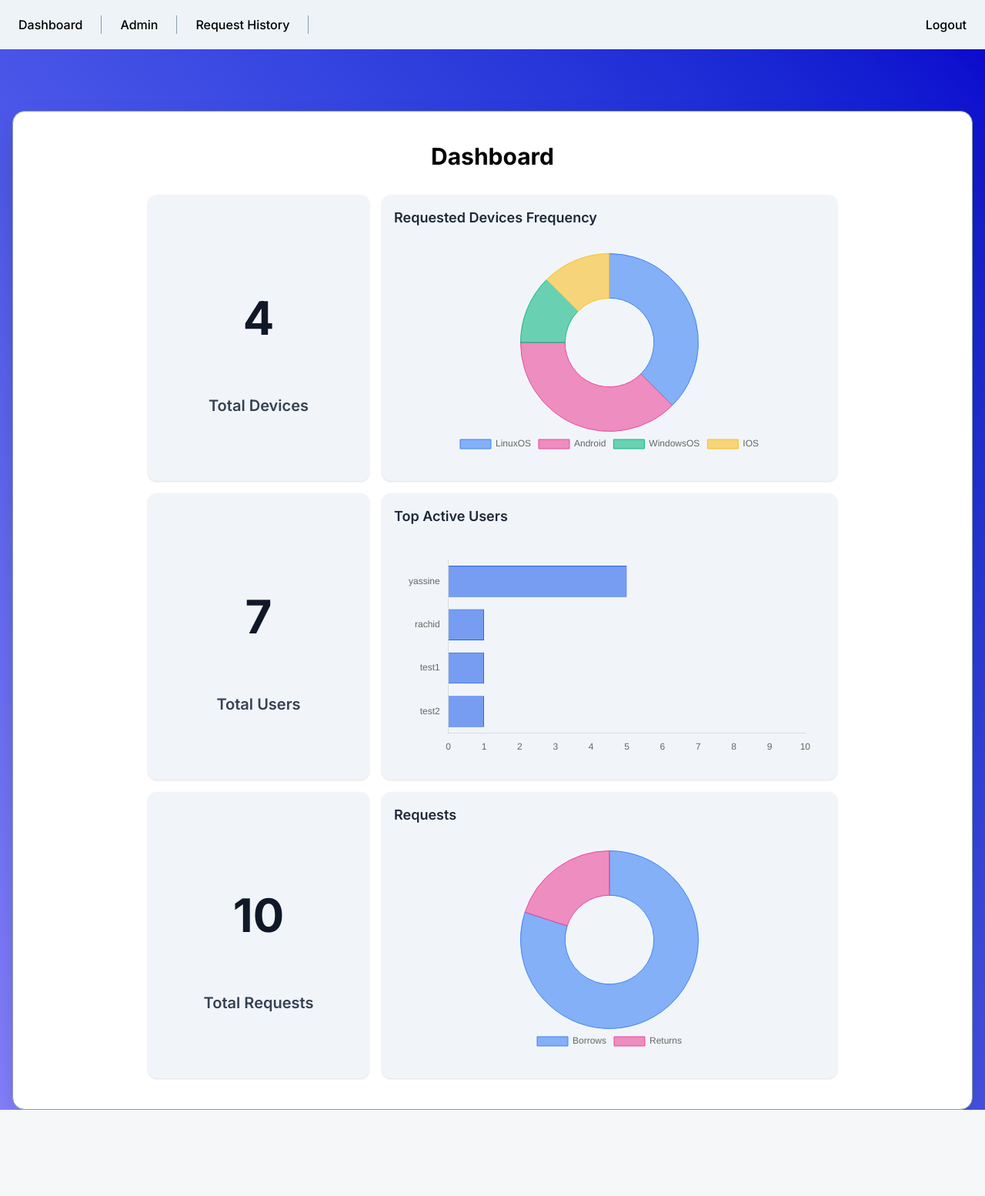
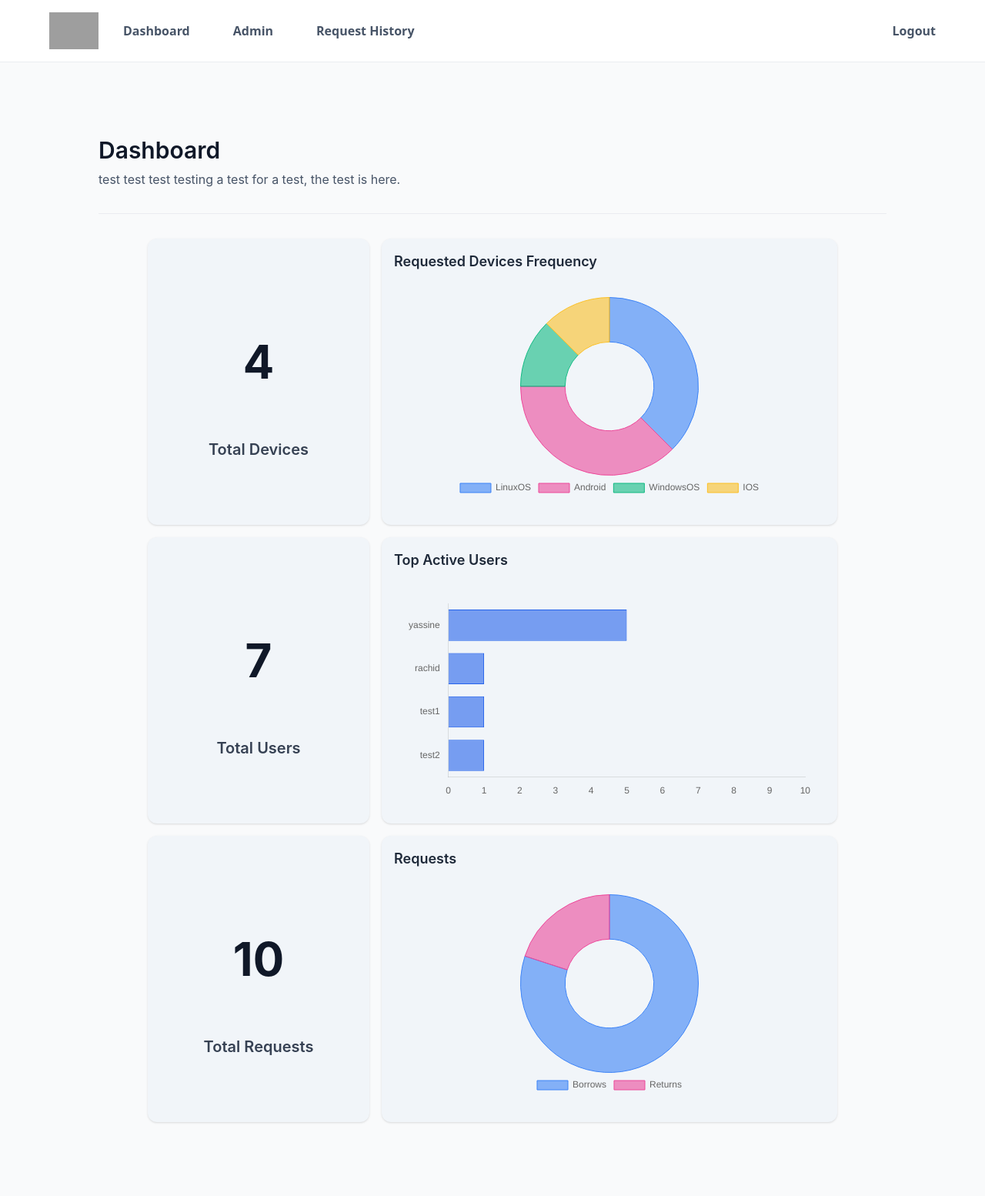
Before and after one commit to yassinfouzai/DeviceManager, a Django app: page /dashboard/ in a window 1280 px wide. Shown: the whole page at 77% size. Before the commit the page ends 1442 px from the top, so only its background shows below. Run offline with Django 5.2, Linux system fonts and the light colour scheme; a user stored in the database is signed in; data comes from the database, SQL or seed files in the repository; some libraries are stand-ins or nearby versions; grey boxes are pictures that could not be loaded.

Commit message:
fix the nav bar and added a logo

```diff
--- a/devices/templates/devices/device_list.html
+++ b/devices/templates/devices/device_list.html
@@ -1,7 +1,7 @@
 {% extends "base.html" %}
 
 {% block content %}
-<div class="min-h-screen flex items-start justify-center mt-20 px-4 bg-mint-500">
+<div class="min-h-screen flex items-start justify-center mt-20 px-4 bg-atb-g-50">
     <div class="w-full max-w-2xl bg-white border border-[#899ea9] text-[#334155] p-6 rounded-2xl shadow-lg" style="box-shadow: 0 8px 20px rgba(0, 0, 0, 0.2);">
 
         <h2 class="text-3xl font-bold text-center mb-8 text-black">Devices List</h2>
--- a/main/templates/main/dashboard.html
+++ b/main/templates/main/dashboard.html
@@ -6,12 +6,15 @@
 
 
 
-<div class="min-h-screen flex items-start justify-center mt-20 px-4">
-  <div class="w-full max-w-7xl bg-white border border-[#899ea9] text-[#334155] p-10 rounded-2xl shadow-2xl">
+<div class="flex flex-col min-w-4xl py-24  gap-8 font-primary text-left px-32">
+    <div class="flex flex-col gap-2">
+        <h2 class="text-3xl  font-[600] text-atb-g-900 font-primary">Dashboard</h2>
+        <p class="text-atb-g-600">test test test testing a test for a test, the test is here.</p>
+    </div>
 
-    <h2 class="text-3xl font-bold text-center mb-8 text-black font-inter ">Dashboard</h2>
+    <hr class="border-atb-g-200">
 
-
+    <div class="text-[#334155] px*32">
     <div class="grid grid-cols-3 gap-4 max-w-4xl mx-auto">
 
         <!-- Row 1 -->
--- a/templates/base.html
+++ b/templates/base.html
@@ -7,16 +7,10 @@
         <meta name="viewport" content="width=device-width, initial-scale=1">
         <title>Device Manager</title>
         <link rel="stylesheet" href="{% static 'dist/styles.css' %}">
-        <link rel="preconnect" href="https://fonts.googleapis.com">
-        <link rel="preconnect" href="https://fonts.gstatic.com" crossorigin>
-        <link href="https://fonts.googleapis.com/css2?family=Inter:ital,opsz,wght@0,14..32,100..900;1,14..32,100..900&display=swap" rel="stylesheet">
-        <style>
-        @import url('https://fonts.googleapis.com/css2?family=Inter:ital,opsz,wght@0,14..32,100..900;1,14..32,100..900&display=swap');
-        </style>
         <script src="https://cdn.jsdelivr.net/npm/chart.js"></script>
 		{% tailwind_css %}
     </head>
-    <body class="bg-gradient-to-bl from-[#0a00cc] to-[#8680ff] bg-no-repeat bg-cover min-h-screen font-inter" style="font-family: 'Inter', sans-serif;">
+    <body class="bg-atb-g-50 bg-no-repeat bg-cover min-h-screen" >
         {% include 'nav-bar.html'%}
 
         <div class="fixed top-25 left-1/2 transform -translate-x-1/2 w-96 z-50" id="flash-messages">
@@ -41,7 +35,6 @@
           {% endif %}
         </div>
 
-
         {% block content %}
 
         {% endblock %}
--- a/theme/static/css/dist/styles.css
+++ b/theme/static/css/dist/styles.css
@@ -32,6 +32,7 @@
     --color-blue-600: oklch(54.6% 0.245 262.881);
     --color-blue-700: oklch(48.8% 0.243 264.376);
     --color-blue-800: oklch(42.4% 0.199 265.638);
+    --color-gray-200: oklch(92.8% 0.006 264.531);
     --color-gray-300: oklch(87.2% 0.01 258.338);
     --color-gray-500: oklch(55.1% 0.027 264.364);
     --color-gray-600: oklch(44.6% 0.03 256.802);
@@ -76,6 +77,13 @@
     --default-transition-timing-function: cubic-bezier(0.4, 0, 0.2, 1);
     --default-font-family: var(--font-sans);
     --default-mono-font-family: var(--font-mono);
+    --font-primary: "Inter", sans-serif;
+    --color-atb-g-50: #F9FAFB;
+    --color-atb-g-100: #F2F4F7;
+    --color-atb-g-200: #EAECF0;
+    --color-atb-g-500: #667085;
+    --color-atb-g-600: #475467;
+    --color-atb-g-900: #101828;
   }
 }
 @layer base {
@@ -347,8 +355,17 @@
   .h-72 {
     height: calc(var(--spacing) * 72);
   }
+  .min-h-\[56px\] {
+    min-height: 56px;
+  }
   .min-h-screen {
     min-height: 100vh;
+  }
+  .w-16 {
+    width: calc(var(--spacing) * 16);
+  }
+  .w-32 {
+    width: calc(var(--spacing) * 32);
   }
   .w-96 {
     width: calc(var(--spacing) * 96);
@@ -377,6 +394,9 @@
   .max-w-xl {
     max-width: var(--container-xl);
   }
+  .min-w-4xl {
+    min-width: var(--container-4xl);
+  }
   .-translate-x-1\/2 {
     --tw-translate-x: calc(calc(1/2 * 100%) * -1);
     translate: var(--tw-translate-x) var(--tw-translate-y);
@@ -389,6 +409,9 @@
   }
   .grid-cols-3 {
     grid-template-columns: repeat(3, minmax(0, 1fr));
+  }
+  .flex-col {
+    flex-direction: column;
   }
   .items-center {
     align-items: center;
@@ -408,8 +431,17 @@
   .justify-start {
     justify-content: flex-start;
   }
+  .gap-2 {
+    gap: calc(var(--spacing) * 2);
+  }
   .gap-4 {
     gap: calc(var(--spacing) * 4);
+  }
+  .gap-8 {
+    gap: calc(var(--spacing) * 8);
+  }
+  .gap-16 {
+    gap: calc(var(--spacing) * 16);
   }
   :where(.space-y-2 > :not(:last-child)) {
     --tw-space-y-reverse: 0;
@@ -455,18 +487,34 @@
     border-style: var(--tw-border-style);
     border-width: 1px;
   }
-  .border-r {
-    border-right-style: var(--tw-border-style);
-    border-right-width: 1px;
+  .border-8 {
+    border-style: var(--tw-border-style);
+    border-width: 8px;
+  }
+  .border-b-1 {
+    border-bottom-style: var(--tw-border-style);
+    border-bottom-width: 1px;
   }
   .border-\[\#899ea9\] {
     border-color: #899ea9;
+  }
+  .border-atb-g-100 {
+    border-color: var(--color-atb-g-100);
+  }
+  .border-atb-g-200 {
+    border-color: var(--color-atb-g-200);
+  }
+  .border-atb-g-500 {
+    border-color: var(--color-atb-g-500);
   }
   .border-blue-300 {
     border-color: var(--color-blue-300);
   }
   .border-blue-600 {
     border-color: var(--color-blue-600);
+  }
+  .border-gray-200 {
+    border-color: var(--color-gray-200);
   }
   .border-gray-300 {
     border-color: var(--color-gray-300);
@@ -483,11 +531,11 @@
   .bg-\[\#BF1E2E\] {
     background-color: #BF1E2E;
   }
-  .bg-\[\#edf3f7\] {
-    background-color: #edf3f7;
-  }
   .bg-\[\#f1f5f9\] {
     background-color: #f1f5f9;
+  }
+  .bg-atb-g-50 {
+    background-color: var(--color-atb-g-50);
   }
   .bg-blue-100 {
     background-color: var(--color-blue-100);
@@ -525,18 +573,6 @@
   .bg-yellow-500 {
     background-color: var(--color-yellow-500);
   }
-  .bg-gradient-to-bl {
-    --tw-gradient-position: to bottom left in oklab;
-    background-image: linear-gradient(var(--tw-gradient-stops));
-  }
-  .from-\[\#0a00cc\] {
-    --tw-gradient-from: #0a00cc;
-    --tw-gradient-stops: var(--tw-gradient-via-stops, var(--tw-gradient-position), var(--tw-gradient-from) var(--tw-gradient-from-position), var(--tw-gradient-to) var(--tw-gradient-to-position));
-  }
-  .to-\[\#8680ff\] {
-    --tw-gradient-to: #8680ff;
-    --tw-gradient-stops: var(--tw-gradient-via-stops, var(--tw-gradient-position), var(--tw-gradient-from) var(--tw-gradient-from-position), var(--tw-gradient-to) var(--tw-gradient-to-position));
-  }
   .bg-cover {
     background-size: cover;
   }
@@ -570,8 +606,11 @@
   .px-5 {
     padding-inline: calc(var(--spacing) * 5);
   }
-  .px-6 {
-    padding-inline: calc(var(--spacing) * 6);
+  .px-16 {
+    padding-inline: calc(var(--spacing) * 16);
+  }
+  .px-32 {
+    padding-inline: calc(var(--spacing) * 32);
   }
   .py-1 {
     padding-block: calc(var(--spacing) * 1);
@@ -582,14 +621,35 @@
   .py-2\.5 {
     padding-block: calc(var(--spacing) * 2.5);
   }
-  .py-3 {
-    padding-block: calc(var(--spacing) * 3);
+  .py-4 {
+    padding-block: calc(var(--spacing) * 4);
+  }
+  .py-8 {
+    padding-block: calc(var(--spacing) * 8);
+  }
+  .py-24 {
+    padding-block: calc(var(--spacing) * 24);
+  }
+  .pt-12 {
+    padding-top: calc(var(--spacing) * 12);
+  }
+  .pt-24 {
+    padding-top: calc(var(--spacing) * 24);
   }
   .pr-6 {
     padding-right: calc(var(--spacing) * 6);
   }
+  .pb-48 {
+    padding-bottom: calc(var(--spacing) * 48);
+  }
   .text-center {
     text-align: center;
+  }
+  .text-left {
+    text-align: left;
+  }
+  .font-primary {
+    font-family: var(--font-primary);
   }
   .text-2xl {
     font-size: var(--text-2xl);
@@ -623,6 +683,18 @@
     font-size: var(--text-xl);
     line-height: var(--tw-leading, var(--text-xl--line-height));
   }
+  .font-\[400\] {
+    --tw-font-weight: 400;
+    font-weight: 400;
+  }
+  .font-\[600\] {
+    --tw-font-weight: 600;
+    font-weight: 600;
+  }
+  .font-\[800\] {
+    --tw-font-weight: 800;
+    font-weight: 800;
+  }
   .font-bold {
     --tw-font-weight: var(--font-weight-bold);
     font-weight: var(--font-weight-bold);
@@ -640,6 +712,12 @@
   }
   .text-\[\#475569\] {
     color: #475569;
+  }
+  .text-atb-g-600 {
+    color: var(--color-atb-g-600);
+  }
+  .text-atb-g-900 {
+    color: var(--color-atb-g-900);
   }
   .text-black {
     color: var(--color-black);
@@ -808,6 +886,7 @@
     }
   }
 }
+@import url('https://fonts.googleapis.com/css2?family=Inter:ital,opsz,wght@0,14..32,100..900;1,14..32,100..900&display=swap');
 @property --tw-translate-x {
   syntax: "*";
   inherits: false;
@@ -857,48 +936,6 @@
   syntax: "*";
   inherits: false;
   initial-value: solid;
-}
-@property --tw-gradient-position {
-  syntax: "*";
-  inherits: false;
-}
-@property --tw-gradient-from {
-  syntax: "<color>";
-  inherits: false;
-  initial-value: #0000;
-}
-@property --tw-gradient-via {
-  syntax: "<color>";
-  inherits: false;
-  initial-value: #0000;
-}
-@property --tw-gradient-to {
-  syntax: "<color>";
-  inherits: false;
-  initial-value: #0000;
-}
-@property --tw-gradient-stops {
-  syntax: "*";
-  inherits: false;
-}
-@property --tw-gradient-via-stops {
-  syntax: "*";
-  inherits: false;
-}
-@property --tw-gradient-from-position {
-  syntax: "<length-percentage>";
-  inherits: false;
-  initial-value: 0%;
-}
-@property --tw-gradient-via-position {
-  syntax: "<length-percentage>";
-  inherits: false;
-  initial-value: 50%;
-}
-@property --tw-gradient-to-position {
-  syntax: "<length-percentage>";
-  inherits: false;
-  initial-value: 100%;
 }
 @property --tw-font-weight {
   syntax: "*";
@@ -991,15 +1028,6 @@
       --tw-space-y-reverse: 0;
       --tw-space-x-reverse: 0;
       --tw-border-style: solid;
-      --tw-gradient-position: initial;
-      --tw-gradient-from: #0000;
-      --tw-gradient-via: #0000;
-      --tw-gradient-to: #0000;
-      --tw-gradient-stops: initial;
-      --tw-gradient-via-stops: initial;
-      --tw-gradient-from-position: 0%;
-      --tw-gradient-via-position: 50%;
-      --tw-gradient-to-position: 100%;
       --tw-font-weight: initial;
       --tw-shadow: 0 0 #0000;
       --tw-shadow-color: initial;
--- a/theme/templates/nav-bar.html
+++ b/theme/templates/nav-bar.html
@@ -1,7 +1,8 @@
-<nav class="bg-[#edf3f7] text-black border-[#899ea9] py-2">
-<ul class="flex justify-between items-center px-6 py-3 space-x-6 text-base font-medium">
+<nav class="bg-white text-black py-4 min-h-[56px] border-b-1 border-atb-g-200 font-semibold">
+<ul class="flex justify-between items-center px-16 space-x-6 text-base">
     <!-- Left side -->
-    <div class="flex items-center space-x-6">
+    <div class="flex items-center text-atb-g-600 gap-8">
+        <img class="w-16" src="https://upload.wikimedia.org/wikipedia/ar/1/14/Arab_Tunisian_Bank_logo.gif" alt="">
 
         {% if request.user.is_authenticated and not request.user.is_superuser %}
             {% include 'nav-items/user.html'%}
@@ -13,7 +14,7 @@
     </div>
 
     <!-- Right side -->
-    <div class="flex items-center space-x-6">
+    <div class="flex items-center text-atb-g-600 gap-8">
         {% if request.user.is_authenticated %}
         <li class="hover:text-[#a60000]">
           <a href="/accounts/log_out/">Logout</a>
--- a/theme/templates/nav-items/admin.html
+++ b/theme/templates/nav-items/admin.html
@@ -1,10 +1,10 @@
-<li class="hover:text-[#a60000] border-r border-[#899ea9] pr-6">
+<li class="hover:text-[#a60000]  pr-6">
     <a href="{% url 'dashboard' %}">Dashboard</a>
 </li>
-<li class="hover:text-[#a60000] border-r border-[#899ea9] pr-6">
+<li class="hover:text-[#a60000]  pr-6">
     <a href="/admin/">Admin</a>
 </li>
 
-<li class="hover:text-[#a60000] border-r border-[#899ea9] pr-6">
+<li class="hover:text-[#a60000]  pr-6">
     <a href="{% url 'requests:request-list' %}">Request History</a>
 </li>
--- a/theme/templates/nav-items/guest.html
+++ b/theme/templates/nav-items/guest.html
@@ -1,3 +1,3 @@
-<li class="hover:text-[#a60000] border-r border-[#899ea9] pr-6">
+<li class="hover:text-[#a60000] pr-6">
     <a href="{% url 'accounts:login' %}">Login</a>
 </li>
--- a/theme/templates/nav-items/user.html
+++ b/theme/templates/nav-items/user.html
@@ -1,6 +1,6 @@
-<li class="hover:text-[#a60000] border-r border-[#899ea9] pr-6">
+<li class="hover:text-[#a60000]  pr-6">
     <a href="{% url 'devices:device-list' %}">View Devices</a>
 </li>
-<li class="hover:text-[#a60000] border-r border-[#899ea9] pr-6">
+<li class="hover:text-[#a60000]  pr-6">
     <a href="{% url 'accounts:profile' %}">Profile</a>
 </li>
```
Also changed, not shown: theme/static_src/src/styles.css (+25 -0 lines).
